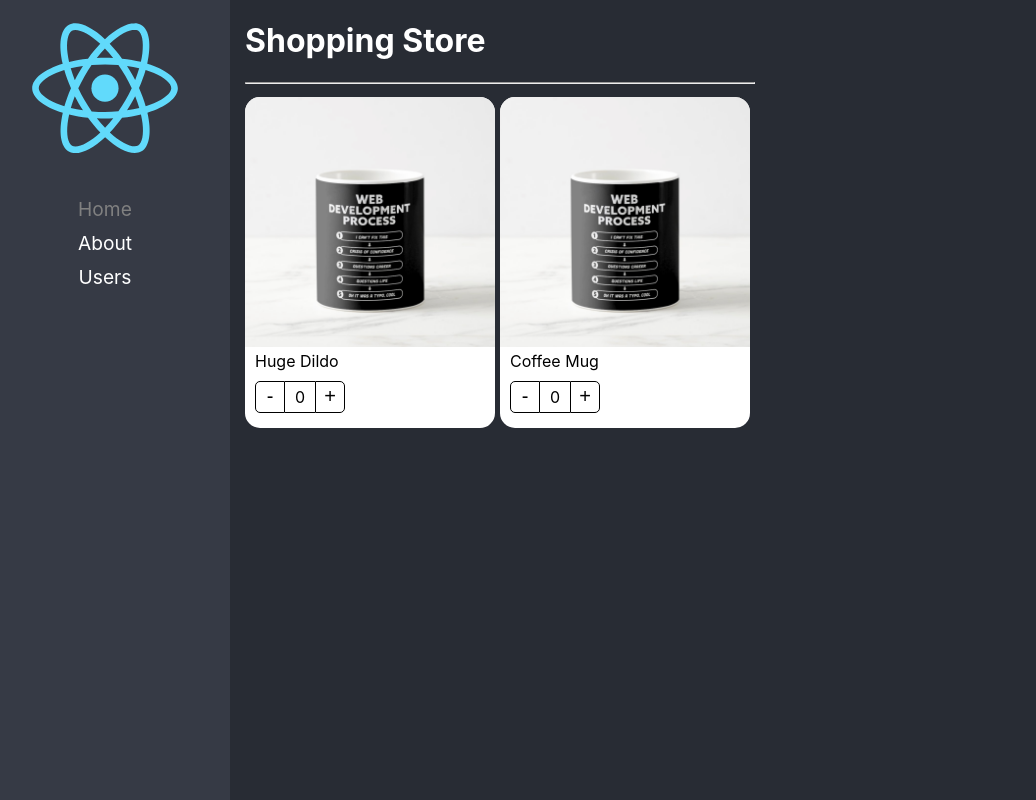
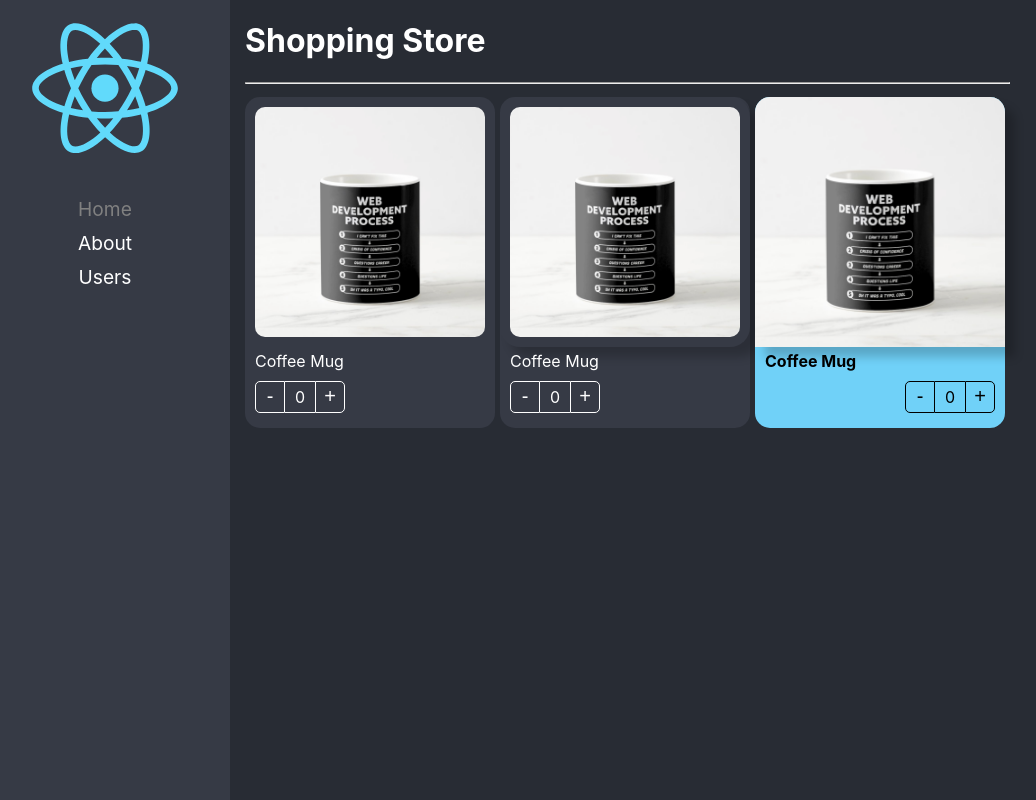
Before and after one commit to vaaroncarrasco/react-pro, a React (Create React App) app: page / in a window 1280 px wide. Shown: the whole page, without its empty margins (20-1056 px from the left). Built offline with nearby package versions, Linux system fonts and the light colour scheme.

Commit message:
component extend styles done

```diff
--- a/src/02-component-patterns/components/ProductButtons.tsx
+++ b/src/02-component-patterns/components/ProductButtons.tsx
@@ -3,12 +3,20 @@
 
 import styles from '../styles/styles.module.css';
 
-export const ProductButtons = () => {
+export interface Props {
+  className?: string;
+  style?: React.CSSProperties;
+}
+
+export const ProductButtons = ({ className, style }:Props ) => {
 
   const { counter, increaseBy } = useContext( ProductContext );
 
   return (
-    <div className={ styles.buttonsContainer }>
+    <div
+      className={ `${ styles.buttonsContainer } ${ className }` }
+      style={ style }
+    >
       <button
         className={ styles.buttonMinus }
         onClick={ () => increaseBy( -1 ) }> - </button>
--- a/src/02-component-patterns/components/ProductCard.tsx
+++ b/src/02-component-patterns/components/ProductCard.tsx
@@ -1,15 +1,23 @@
 import { createContext } from 'react';
 
 import { useProduct } from '../hooks/useProduct';
-import { ProductCardProps, ProductContextProps } from '../interfaces/interfaces';
+import { Product, ProductContextProps } from '../interfaces/interfaces';
 
 import styles from '../styles/styles.module.css';
 
 export const ProductContext = createContext({} as ProductContextProps);
 const { Provider } = ProductContext;
 
+export interface Props {
+  product: Product;
+  children?: React.ReactElement | React.ReactElement[];
+  className?: string;
+  style?: React.CSSProperties;
+}
+
+
 // * Making it a HOC + Context provider
-export const ProductCard = ({ children, product }: ProductCardProps) => {
+export const ProductCard = ({ children, product, className, style }: Props) => {
 
   const { counter, increaseBy } = useProduct();
 
@@ -19,7 +27,10 @@
       increaseBy,
       product
     }}>
-      <div className={ styles.productCard }>
+      <div
+        className={ `${ styles.productCard } ${ className }` }
+        style={ style }
+      >
         { children }
       </div>
     </Provider>
--- a/src/02-component-patterns/components/ProductImage.tsx
+++ b/src/02-component-patterns/components/ProductImage.tsx
@@ -5,7 +5,13 @@
 
 import styles from '../styles/styles.module.css';
 
-export const ProductImage = ({ img = '' }) => {
+export interface Props {
+  className?: string;
+  img?: string;
+  style?: React.CSSProperties;
+}
+
+export const ProductImage = ({ img = '', className, style }: Props) => {
 
   const { product } = useContext( ProductContext );
   let imgToShow: string;
@@ -19,6 +25,11 @@
   }
 
   return (
-    <img className={ styles.productImg } src={ imgToShow } alt="Coffee mug" />
+    <img
+      className={ `${ styles.productImg } ${ className }` }
+      src={ imgToShow }
+      alt="Coffee mug"
+      style={ style }
+    />
   )
 }
--- a/src/02-component-patterns/components/ProductTitle.tsx
+++ b/src/02-component-patterns/components/ProductTitle.tsx
@@ -3,12 +3,21 @@
 import styles from '../styles/styles.module.css';
 import { ProductContext } from "./ProductCard";
 
-export const ProductTitle = ({ title }: { title?: string }) => {
+export interface Props {
+  className?: string;
+  title?: string;
+  style?: React.CSSProperties;
+}
+
+export const ProductTitle = ({ title, className, style }: Props ) => {
 
   const { product } = useContext( ProductContext );
 
   return (
-    <span className={ styles.productDescription }>
+    <span
+      className={ `${ styles.productDescription } ${ className }` }
+      style={ style }
+    >
       { title ? title : product.title }
     </span>
   )
--- a/src/02-component-patterns/pages/ShoppingPage.tsx
+++ b/src/02-component-patterns/pages/ShoppingPage.tsx
@@ -1,4 +1,5 @@
 import { ProductCard, ProductImage, ProductTitle, ProductButtons } from "../components"; // index.ts
+import '../styles/custom-styles.css';
 
 const product = {
   id: '0',
@@ -17,22 +18,38 @@
         flexWrap: 'wrap',
       }}>
 
-        <ProductCard product={ product }>
-
-          <ProductCard.Image img={ product.img } />
-          <ProductCard.Title title={ 'Huge Dildo' } />
-          <ProductCard.Buttons  />
-
+        <ProductCard
+          product={ product }
+          className="bg-dark text-white"
+          >
+          <ProductCard.Image className="custom-image" />
+          <ProductCard.Title className="text-bold" />
+          <ProductCard.Buttons  className="custom-buttons" />
         </ProductCard>
 
-        <ProductCard product={ product }>
-
-          <ProductImage img={ product.img } />
-          <ProductTitle title={ product.title } />
-          <ProductButtons  />
-
+        <ProductCard
+          product={ product }
+          className="bg-dark text-white"
+        >
+          <ProductImage className="custom-image"style={{ boxShadow: '10px 10px 10px rgba(0,0,0,0.2' }} />
+          <ProductTitle className="text-white" />
+          <ProductButtons  className="custom-buttons" />
         </ProductCard>
 
+
+        <ProductCard
+          product={ product }
+          style={{
+            backgroundColor: "#70D1F8"
+          }}
+        >
+          <ProductImage style={{ boxShadow: '10px 10px 10px rgba(0,0,0,0.2' }}/>
+          <ProductTitle style={{ fontWeight: 'bold' }}/>
+          <ProductButtons style={{
+            display: 'flex',
+            justifyContent: 'end'
+          }}/>
+        </ProductCard>
 
       </div>
     </div>
--- /dev/null
+++ b/src/02-component-patterns/styles/custom-styles.css
@@ -0,0 +1,18 @@
+.bg-dark {
+  background-color: #363a45;
+}
+
+.text-white {
+  color: white;
+}
+
+.custom-image {
+  border-radius: 20px;
+  padding: 10px;
+  width: calc(100% - 20px);
+}
+
+.custom-buttons button, .custom-buttons div {
+  color: white;
+  border-color: white;
+}
```
Also changed, not shown: src/02-component-patterns/interfaces/interfaces.ts (+7 -9 lines).
